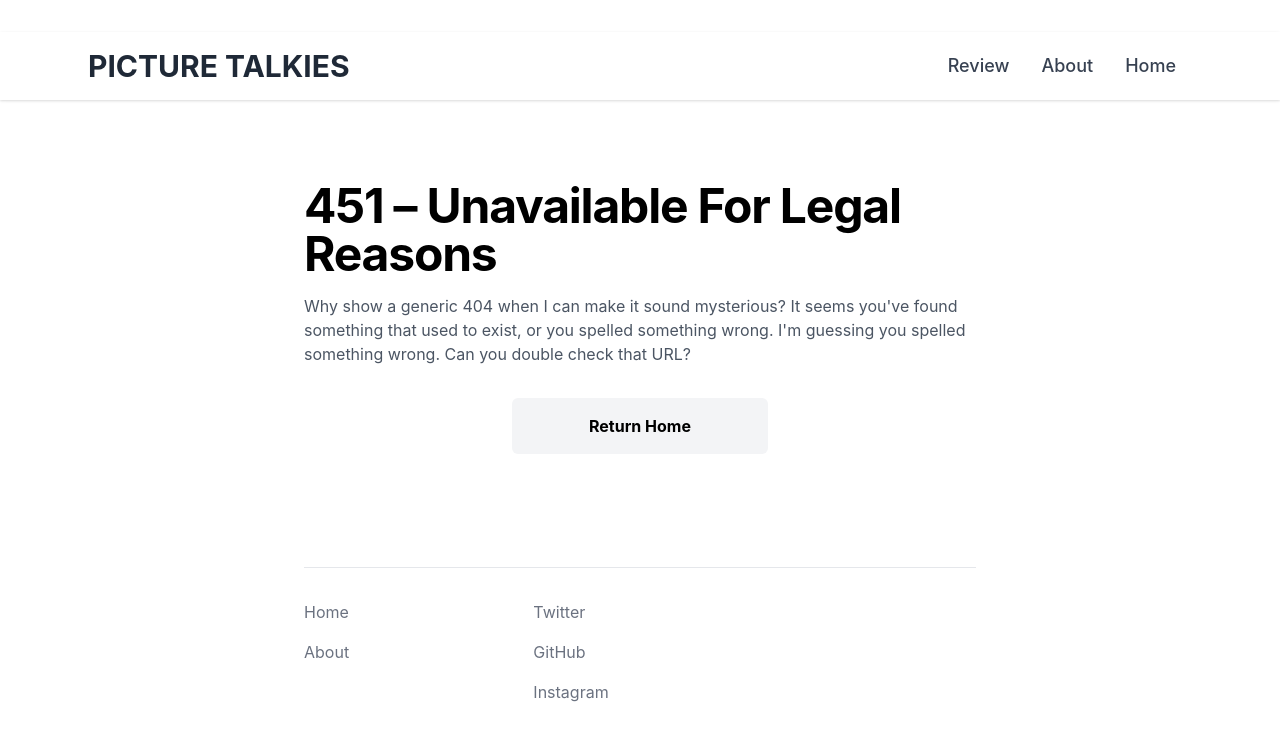
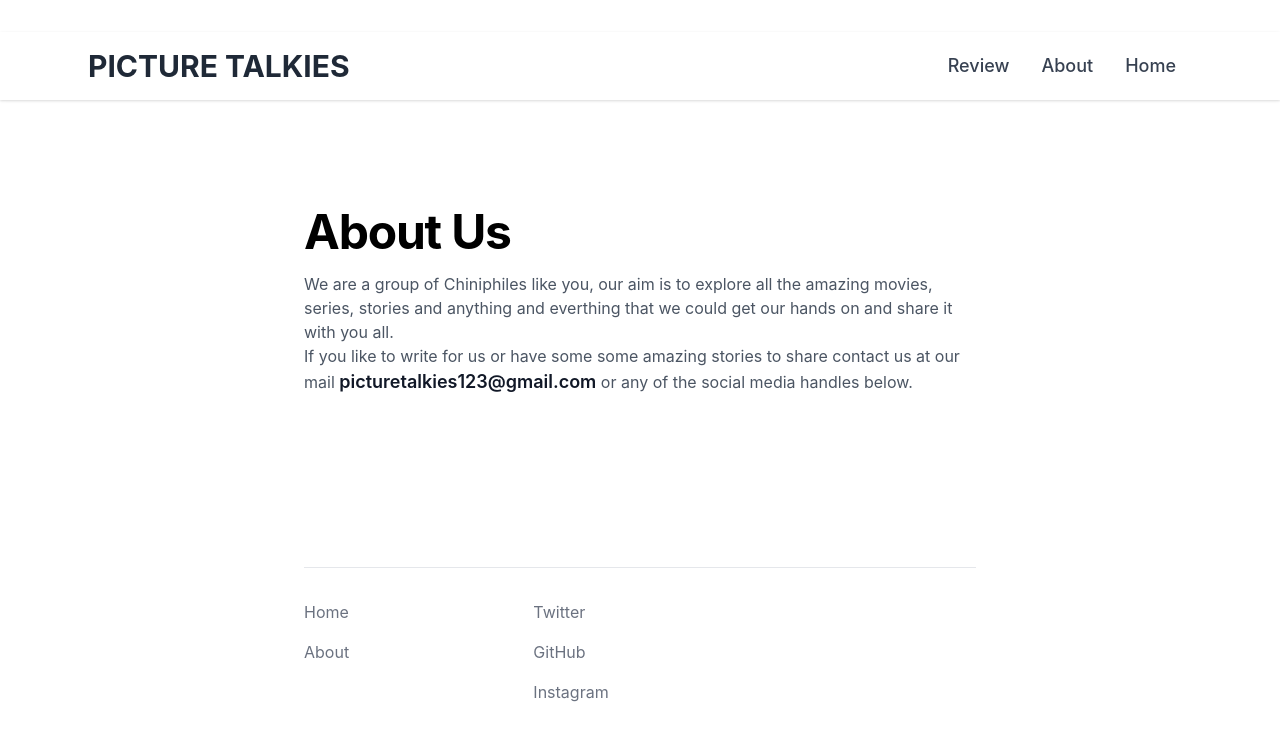
Before and after one commit to milindsoorya/picturetalkies, a Next.js app: page /about in a window 1280 px wide. Before the commit this address had no page. Shown: the top 740 px of the page. Built offline with nearby package versions, Linux system fonts and the light colour scheme; what @tailwindcss/typography would draw is missing.

Commit message:
feature:add about page

```diff
--- a/components/Container.js
+++ b/components/Container.js
@@ -6,7 +6,7 @@ import Footer from "components/Footer";
 export default function Container(props) {
   const { children, ...customMeta } = props;
   const router = useRouter();
-  const baseURL = "https://picturetalkies.vercel.app";
+  const baseURL = "https://picturetalkies.in";
   const meta = {
     title: "Picture Talkies - A Community for Cinephiles",
     description: `A Community for Cinephiles. Exlporing films, music and art.`,
--- a/data/blog/backend.mdx
+++ b/data/blog/backend.mdx
@@ -4,6 +4,7 @@ publishedAt: "2020-08-09"
 summary: "Choosing a service to store data can be confusing and overwhelming for a front-end developer. This comprehensive guide is a choose your own adventure dive into creating your backend."
 image: "/static/images/backend/og.png"
 authorName: "Milind"
+isPublished: true
 ---
 
 Choosing a service to store data can be confusing and overwhelming for a front-end developer.
--- a/layouts/blog.js
+++ b/layouts/blog.js
@@ -35,11 +35,30 @@ export default function BlogLayout({ children, frontMatter }) {
           </p>
         </div>
         <div className="prose dark:prose-dark max-w-none w-full">{children}</div>
-        <div className="text-sm text-gray-700 dark:text-gray-300">
-          <a href={discussUrl(frontMatter.slug)} target="_blank" rel="noopener noreferrer">
-            {"Discuss on Twitter"}
+        <div className="text-xl mt-5 text-gray-900 hover:text-blue-600 hover:underline dark:text-gray-100">
+          <a
+            className="flex items-center"
+            href={discussUrl(frontMatter.slug)}
+            target="_blank"
+            rel="noopener noreferrer"
+          >
+            {"Let's Discuss on Twitter"}
+
+            <svg
+              className="h-4 w-4 ml-1"
+              xmlns="http://www.w3.org/2000/svg"
+              fill="none"
+              viewBox="0 0 24 24"
+              stroke="currentColor"
+            >
+              <path
+                strokeLinecap="round"
+                strokeLinejoin="round"
+                strokeWidth={2}
+                d="M10 6H6a2 2 0 00-2 2v10a2 2 0 002 2h10a2 2 0 002-2v-4M14 4h6m0 0v6m0-6L10 14"
+              />
+            </svg>
           </a>
-          {` • `}
         </div>
       </article>
     </Container>
--- /dev/null
+++ b/pages/about.js
@@ -0,0 +1,28 @@
+import Container from "components/Container";
+
+export default function About() {
+  return (
+    <Container title="About – Picture Talkies">
+      <div className="flex flex-col justify-center items-start max-w-2xl mx-auto mb-16">
+        <h1 className="font-bold text-3xl md:text-5xl tracking-tight mb-4 text-black dark:text-white">
+          About Us
+        </h1>
+        <div className="mb-8 prose leading-6 text-gray-600 dark:text-gray-400">
+          <p>
+            We are a group of Chiniphiles like you, our aim is to explore all the amazing movies,
+            series, stories and anything and everthing that we could get our hands on and share it
+            with you all.
+          </p>
+          <p>
+            If you like to write for us or have some some amazing stories to share contact us at our
+            mail{" "}
+            <span className="text-lg font-semibold text-gray-900 hover:text-blue-600 hover:underline dark:text-gray-100">
+              picturetalkies123@gmail.com
+            </span>{" "}
+            or any of the social media handles below.
+          </p>
+        </div>
+      </div>
+    </Container>
+  );
+}
```
Also changed, not shown: public/avatar.jpg (added).
